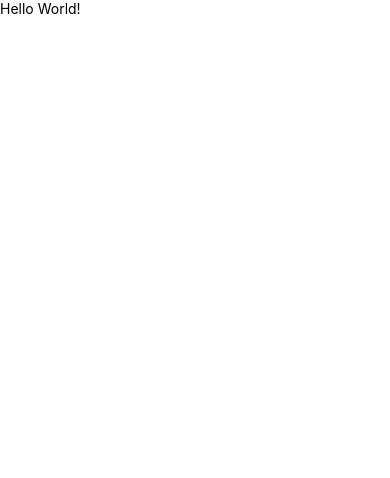
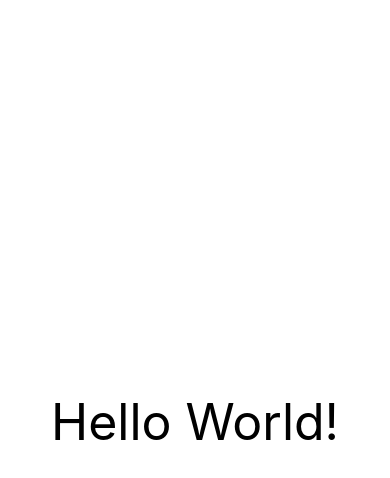
Before and after one commit to javiergranados/counter-app, a React Native app: screen / in a window 390 px wide. Shown: the top 478 px of the page. Built offline with nearby package versions, Linux system fonts and the light colour scheme.

Commit message:
Add styles

```diff
--- a/App.tsx
+++ b/App.tsx
@@ -3,8 +3,20 @@ import { Text, View } from 'react-native';
 
 const App = () => {
   return (
-    <View>
-      <Text>Hello World!</Text>
+    <View
+      style={{
+        flex: 1,
+        justifyContent: 'center',
+      }}
+    >
+      <Text
+        style={{
+          fontSize: 50,
+          textAlign: 'center',
+        }}
+      >
+        Hello World!
+      </Text>
     </View>
   );
 };
```
